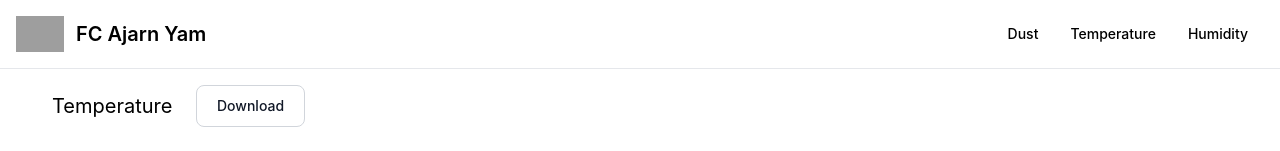
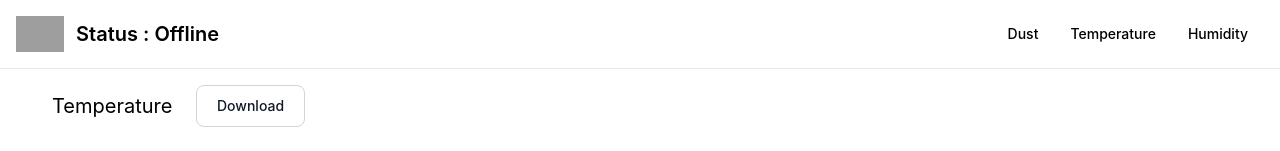
Before and after one commit to pineylilly/final-embedded-lab, a React (Create React App) app in the folder frontend/: page / in a window 1280 px wide. Shown: the top 151 px of the page. Built offline with nearby package versions, Linux system fonts and the light colour scheme; grey boxes are pictures that could not be loaded.

Commit message:
fix: change header

```diff
--- a/frontend/src/components/Header/Header.tsx
+++ b/frontend/src/components/Header/Header.tsx
@@ -7,7 +7,7 @@ function Header() {
             <div className="container flex flex-wrap items-center justify-between mx-auto">
             <a href="#" className="ml-2 md:ml-0 flex items-center">
                 <img src={SVGlogo} className="h-6 mr-3 sm:h-9" alt="Logo" />
-                <span className="self-center text-xl font-semibold whitespace-nowrap">FC Ajarn Yam</span>
+                <span className="self-center text-xl font-semibold whitespace-nowrap">Status : Offline</span>
             </a>
             <div className="items-center justify-between flex w-auto order-1" id="navbar-sticky">
               <ul className="flex flex-row p-4 rounded-lg bg-white space-x-4 md:space-x-8 mt-0 text-sm font-medium">
```
